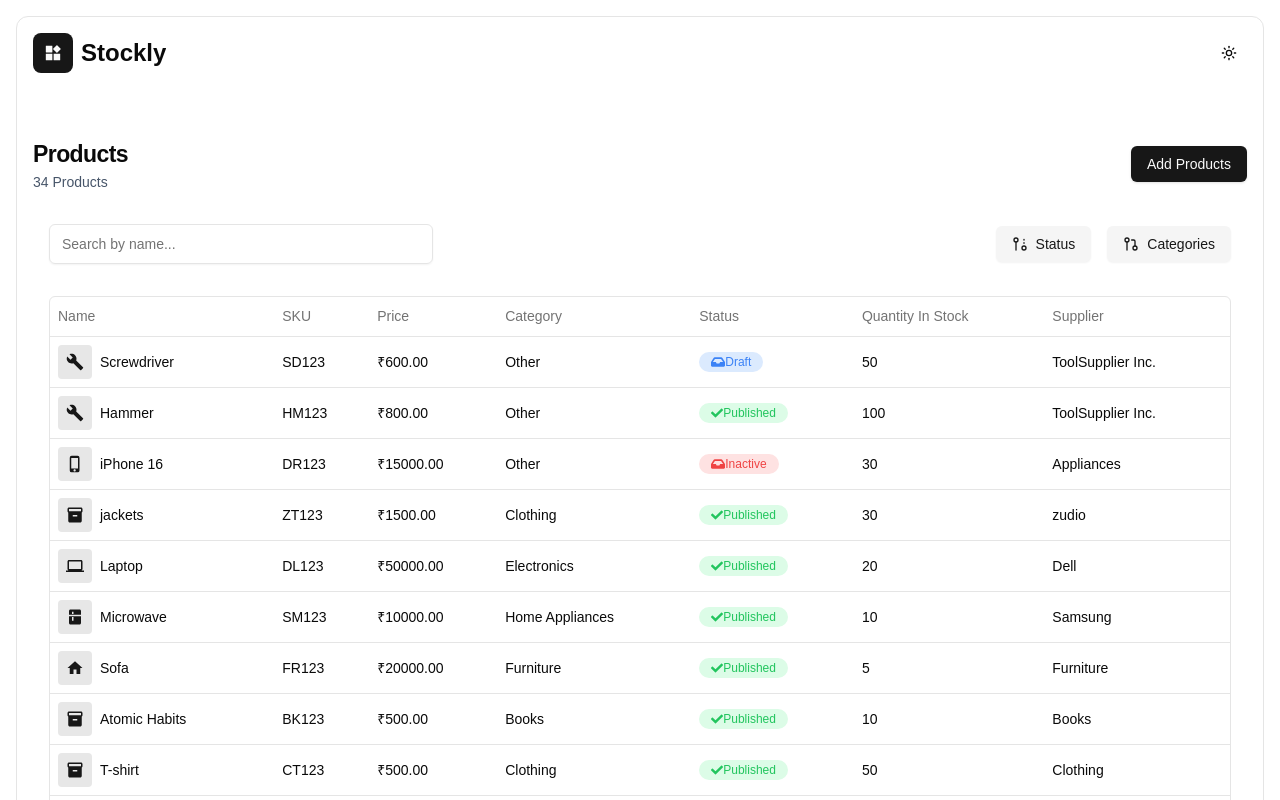
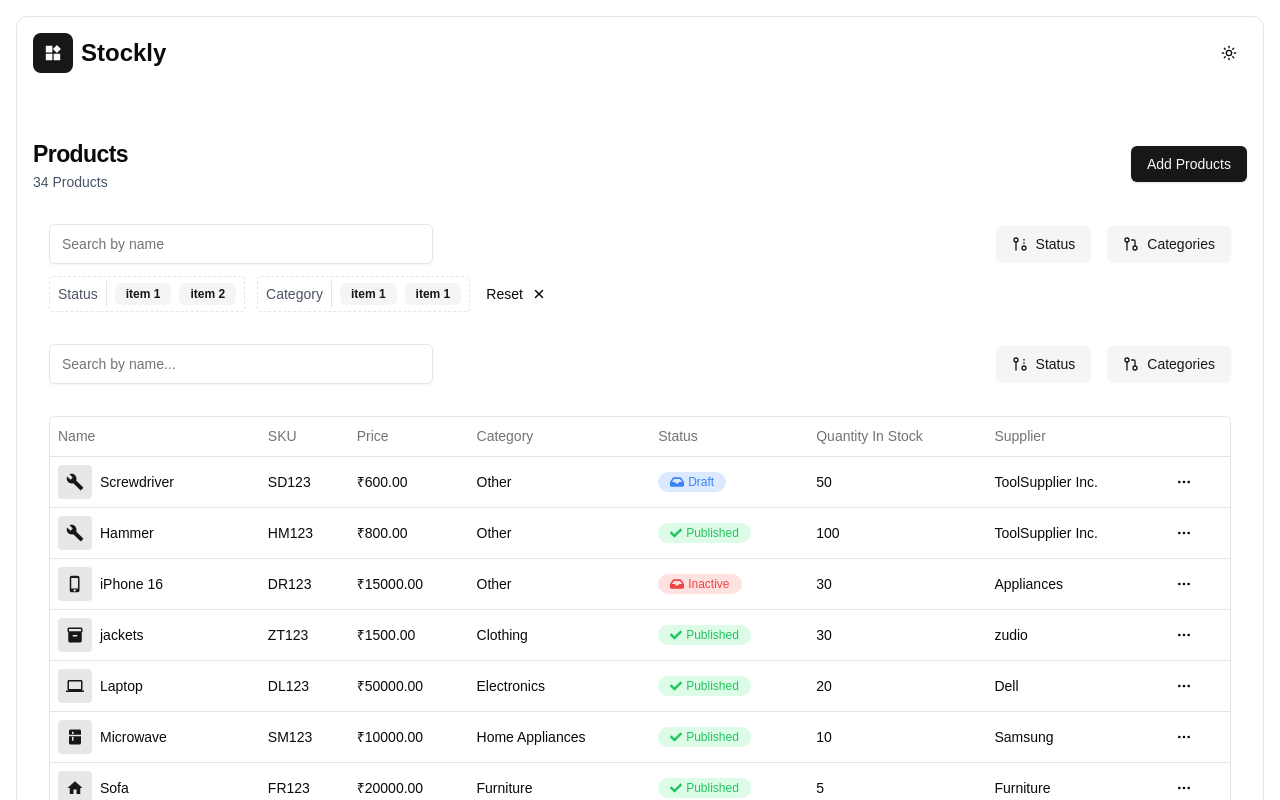
Before and after one commit to rishiVaraha/stocky, a Next.js app: page / in a window 1280 px wide. Shown: the top 800 px of the page. Built offline with nearby package versions, Linux system fonts and the light colour scheme.

Commit message:
add dropdown

```diff
--- a/app/(Components)/ProductHeader/product-header.tsx
+++ b/app/(Components)/ProductHeader/product-header.tsx
@@ -3,6 +3,7 @@
 import { ProductTable } from "../ProductTable/data-table";
 import { columns } from "../ProductTable/columns";
 import { productData } from "../ProductTable/ProductData";
+import { ProductsFilter } from "../ProductsFilter/product-filter";
 
 export function DataTable() {
   return (
@@ -17,6 +18,7 @@
         </div>
       </CardHeader>
       <CardContent>
+        <ProductsFilter />
         <ProductTable data={productData} columns={columns} />
       </CardContent>
     </Card>
--- a/app/(Components)/ProductTable/columns.tsx
+++ b/app/(Components)/ProductTable/columns.tsx
@@ -4,6 +4,7 @@
 import { ColumnDef } from "@tanstack/react-table";
 import { ReactNode } from "react";
 import { FaCheck, FaInbox } from "react-icons/fa";
+import { ProductDropdown } from "./product-dropdown";
 export type Product = {
   id: number;
   name: string;
@@ -86,7 +87,7 @@
       }
       return (
         <span
-          className={`px-3 py-0.5 rounded-full font-medium flex items-center w-fit ${colorClass}`}
+          className={`px-3 py-0.5 rounded-full font-medium flex items-center gap-1 w-fit ${colorClass}`}
         >
           {icon}
           <span className="text-xs">{status}</span>
@@ -102,4 +103,10 @@
     accessorKey: "supplier",
     header: "Supplier",
   },
+  {
+    id: "actions",
+    cell: ({ row }) => {
+      return <ProductDropdown row={row} />;
+    },
+  },
 ];
--- /dev/null
+++ b/app/(Components)/ProductTable/product-dropdown.tsx
@@ -0,0 +1,65 @@
+import { Row } from "@tanstack/react-table";
+import { FaRegEdit } from "react-icons/fa";
+import { MdContentCopy, MdOutlineDelete } from "react-icons/md";
+import { Product } from "./columns";
+import {
+  DropdownMenu,
+  DropdownMenuTrigger,
+  DropdownMenuContent,
+  DropdownMenuItem,
+  DropdownMenuSeparator,
+} from "@/components/ui/dropdown-menu";
+import { Button } from "@/components/ui/button";
+import { MoreHorizontal } from "lucide-react";
+
+export function ProductDropdown({ row }: { row: Row<Product> }) {
+  console.log(row);
+
+  const menuItems = [
+    {
+      icon: <MdContentCopy />,
+      label: "Copy",
+      className: "",
+    },
+    {
+      icon: <FaRegEdit />,
+      label: "Edit",
+      className: "",
+    },
+    { separator: true },
+    {
+      icon: <MdOutlineDelete className="text-lg" />,
+      label: "Delete",
+      className: "text-red-600",
+    },
+  ];
+
+  return (
+    <DropdownMenu>
+      {/* Tigger drop down which is the more icon */}
+      <DropdownMenuTrigger>
+        <Button variant="ghost" className="h-8 w-8 p-0">
+          <span className="sr-only">Open menu</span>
+          <MoreHorizontal className="w-5 h-5" />
+        </Button>
+      </DropdownMenuTrigger>
+      <DropdownMenuContent>
+        <div className="py-1">
+          {menuItems.map((item, index) =>
+            item.separator ? (
+              <DropdownMenuSeparator key={index} />
+            ) : (
+              <DropdownMenuItem
+                key={index}
+                className={`flex items-center gap-1 p-3 ${item.className}`}
+              >
+                {item.icon}
+                <span>{item.label}</span>
+              </DropdownMenuItem>
+            )
+          )}
+        </div>
+      </DropdownMenuContent>
+    </DropdownMenu>
+  );
+}
--- a/app/(Components)/ProductsFilter/product-filter.tsx
+++ b/app/(Components)/ProductsFilter/product-filter.tsx
@@ -6,7 +6,7 @@
 import { StatusDropDown } from "../dropdowns/StatusDropDown";
 import { ComboboxDemo } from "../dropdowns/CategoryDropdown";
 
-export function ProductsTable() {
+export function ProductsFilter() {
   return (
     <div>
       <div className="flex flex-col gap-3 mb-8 mt-6">
```
